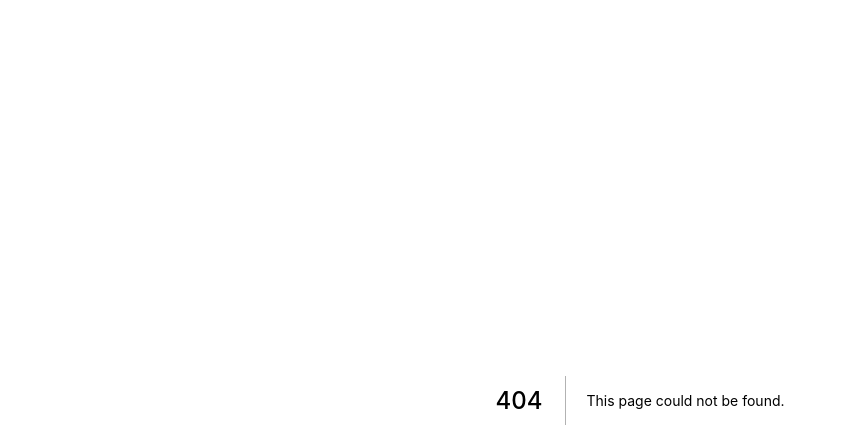
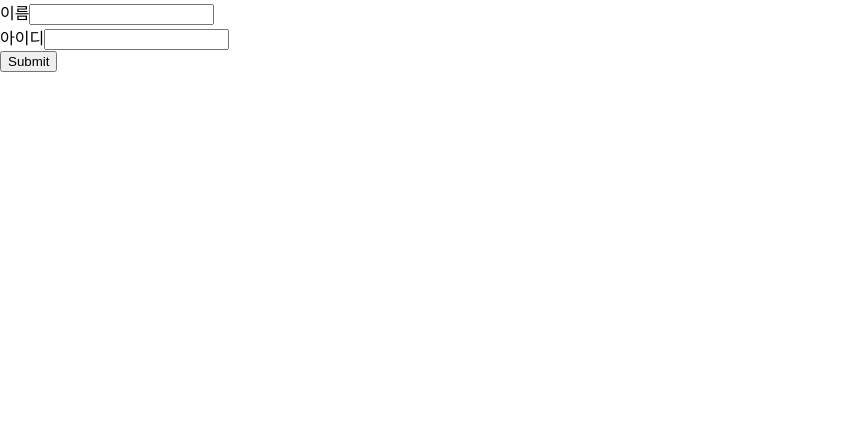
Before and after one commit to bluecheat/react-snippet, a Next.js app: page /form/reacthookform in a window 1280 px wide. Before the commit this address had no page. Shown: the top 448 px of the page, without its empty margins (0-847 px from the left). Built offline with nearby package versions, Linux system fonts and the light colour scheme.

Commit message:
:sparkles: add react-hook-form snippet

```diff
--- a/package.json
+++ b/package.json
@@ -12,10 +12,13 @@
   "dependencies": {
     "@ckeditor/ckeditor5-build-classic": "^35.1.0",
     "@ckeditor/ckeditor5-react": "^5.0.2",
+    "@hookform/resolvers": "^2.9.10",
     "next": "12.3.1",
     "react": "18.2.0",
     "react-dom": "18.2.0",
-    "react-error-boundary": "^3.1.4"
+    "react-error-boundary": "^3.1.4",
+    "react-hook-form": "^7.38.0",
+    "yup": "^0.32.11"
   },
   "devDependencies": {
     "@testing-library/dom": "^8.18.1",
--- /dev/null
+++ b/pages/form/reacthookform.tsx
@@ -0,0 +1,30 @@
+import { useForm } from 'react-hook-form';
+import HookInput from '@/snippet/form/HookInput';
+import { yupResolver } from '@hookform/resolvers/yup';
+import * as yup from 'yup';
+
+type SampleForm = {
+	id: string;
+	name: string;
+};
+
+const schema = yup.object({
+	id: yup.string().required(),
+	name: yup.string().required(),
+}).required();
+
+export default function ReactHookFormExample() {
+	const { register, handleSubmit, formState: { errors } } = useForm<SampleForm>({
+		resolver: yupResolver(schema),
+	});
+	const onSubmit = data => console.log(data);
+	return (
+		/* "handleSubmit" will validate your inputs before invoking "onSubmit" */
+		<form onSubmit={handleSubmit(onSubmit)}>
+			<HookInput label={'이름'} name={'name'} required register={register} errors={errors} />
+			{/* register your input into the hook by invoking the "register" function */}
+			<HookInput label={'아이디'} name={'id'} required register={register} errors={errors} />
+			<input type='submit' />
+		</form>
+	);
+}
--- /dev/null
+++ b/snippet/form/HookInput.tsx
@@ -0,0 +1,31 @@
+import { UseFormRegister } from 'react-hook-form/dist/types/form';
+import React, { CSSProperties, InputHTMLAttributes } from 'react';
+import { FieldErrors } from 'react-hook-form/dist/types/errors';
+
+interface HookInputProps extends InputHTMLAttributes<HTMLInputElement> {
+	name: string;
+	label: string;
+	register: UseFormRegister<any>;
+	required?: boolean;
+	errors?: FieldErrors;
+	style?: CSSProperties,
+}
+
+const HookInput: React.FC<HookInputProps> = ({ register, style, name, label, required, errors, ...props }) => {
+
+	console.log(errors, name);
+
+	return (
+		<div>
+			<label htmlFor={name}>{label}</label>
+			<input type={'text'} style={style} id={name} {...register(name, { required })} {...props} />
+			{errors?.[name] && (
+				<div className='help is-danger' role='alert'>
+					{errors[name]?.message as string}
+				</div>
+			)}
+		</div>
+	);
+};
+
+export default HookInput;
--- a/tsconfig.json
+++ b/tsconfig.json
@@ -23,6 +23,9 @@
     "paths": {
       "@/snippet/*": [
         "snippet/*"
+      ],
+      "@/pages/*": [
+        "/pages/*"
       ]
     }
   },
```
Also changed, not shown: snippet/form/README.md (added), 1 other file (tests, documents, lock files or other folders).
